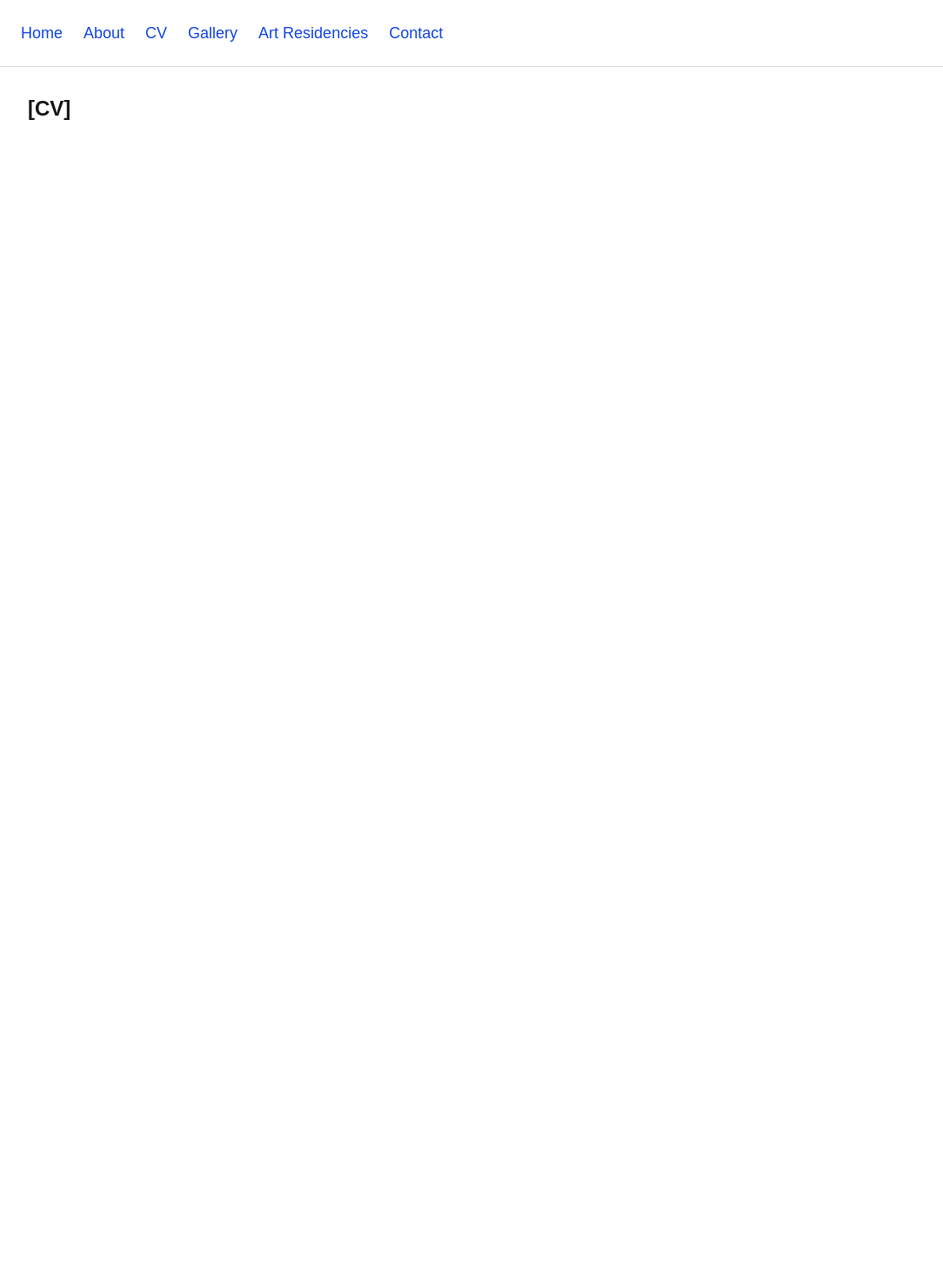
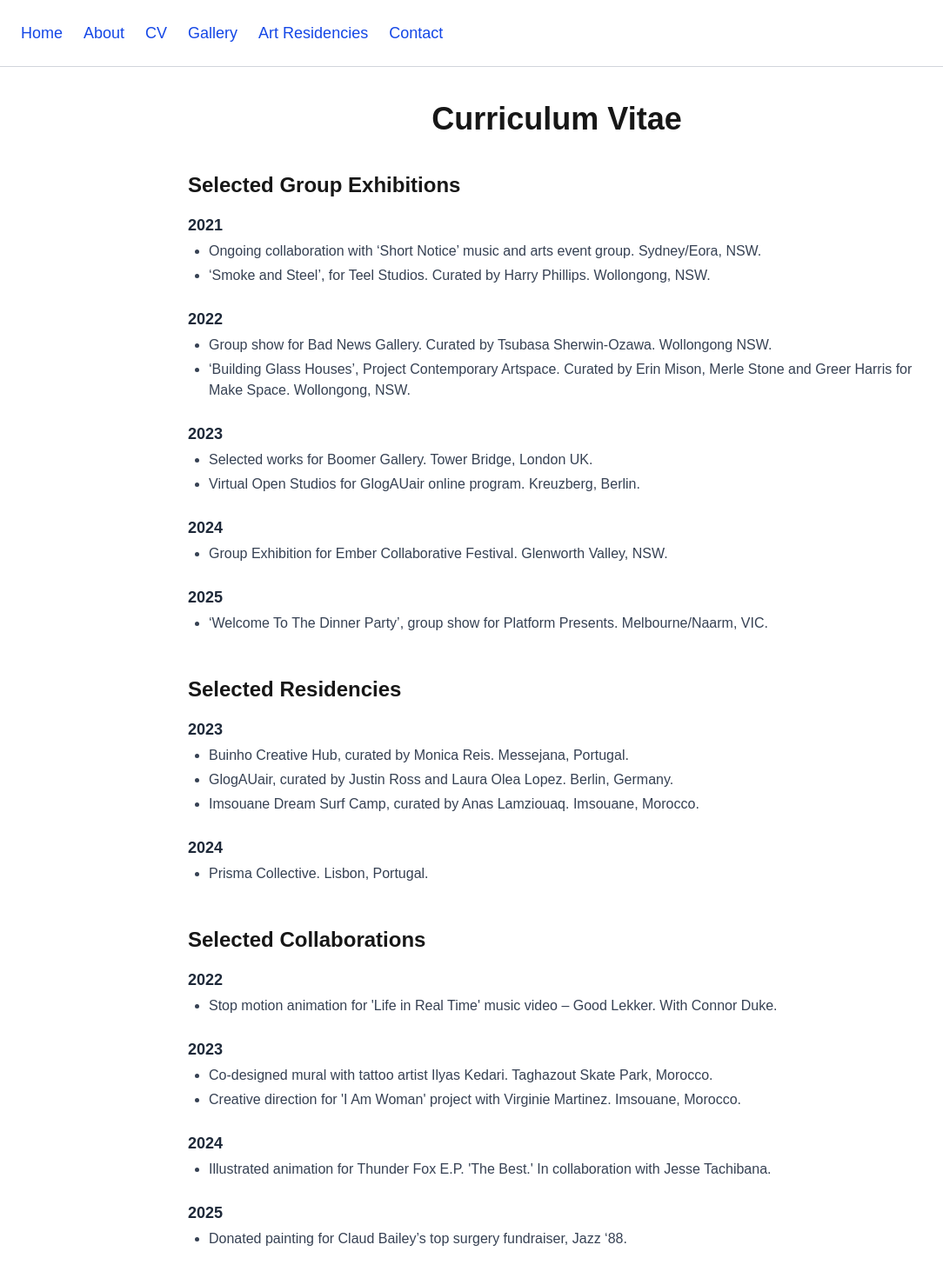
Before and after one commit to annisa-nye/sammi_portfolio, a Next.js app: page /cv in a window 1280 px wide. Shown: the top 1470 px of the page at 87% size, without its empty margins (0-1084 px from the left). Before the commit the page ends 800 px from the top, so only its background shows below. Built offline with nearby package versions, Linux system fonts and the light colour scheme.

Commit message:
added cv section

```diff
--- a/src/app/cv/page.tsx
+++ b/src/app/cv/page.tsx
@@ -1,7 +1,115 @@
-export default function Page() {
+const cv = {
+	exhibitions: [
+		{
+			year: 2021,
+			items: [
+				'Ongoing collaboration with ‘Short Notice’ music and arts event group. Sydney/Eora, NSW.',
+				'‘Smoke and Steel’, for Teel Studios. Curated by Harry Phillips. Wollongong, NSW.',
+			],
+		},
+		{
+			year: 2022,
+			items: [
+				'Group show for Bad News Gallery. Curated by Tsubasa Sherwin-Ozawa. Wollongong NSW.',
+				'‘Building Glass Houses’, Project Contemporary Artspace. Curated by Erin Mison, Merle Stone and Greer Harris for Make Space. Wollongong, NSW.',
+			],
+		},
+		{
+			year: 2023,
+			items: [
+				'Selected works for Boomer Gallery. Tower Bridge, London UK.',
+				'Virtual Open Studios for GlogAUair online program. Kreuzberg, Berlin.',
+			],
+		},
+		{
+			year: 2024,
+			items: [
+				'Group Exhibition for Ember Collaborative Festival. Glenworth Valley, NSW.',
+			],
+		},
+		{
+			year: 2025,
+			items: [
+				'‘Welcome To The Dinner Party’, group show for Platform Presents. Melbourne/Naarm, VIC.',
+			],
+		},
+	],
+	residencies: [
+		{
+			year: 2023,
+			items: [
+				'Buinho Creative Hub, curated by Monica Reis. Messejana, Portugal.',
+				'GlogAUair, curated by Justin Ross and Laura Olea Lopez. Berlin, Germany.',
+				'Imsouane Dream Surf Camp, curated by Anas Lamziouaq. Imsouane, Morocco.',
+			],
+		},
+		{
+			year: 2024,
+			items: ['Prisma Collective. Lisbon, Portugal.'],
+		},
+	],
+	collaborations: [
+		{
+			year: 2022,
+			items: [
+				"Stop motion animation for 'Life in Real Time' music video – Good Lekker. With Connor Duke.",
+			],
+		},
+		{
+			year: 2023,
+			items: [
+				'Co-designed mural with tattoo artist Ilyas Kedari. Taghazout Skate Park, Morocco.',
+				"Creative direction for 'I Am Woman' project with Virginie Martinez. Imsouane, Morocco.",
+			],
+		},
+		{
+			year: 2024,
+			items: [
+				"Illustrated animation for Thunder Fox E.P. 'The Best.' In collaboration with Jesse Tachibana.",
+			],
+		},
+		{
+			year: 2025,
+			items: [
+				'Donated painting for Claud Bailey’s top surgery fundraiser, Jazz ‘88.',
+			],
+		},
+	],
+};
+
+export default function CVPage() {
 	return (
-		<main className='p-8'>
-			<h1 className='text-2xl font-bold'>[CV]</h1>
+		<main className='max-w-4xl mx-auto px-6 py-10'>
+			<h1 className='text-4xl font-bold mb-10 text-center'>Curriculum Vitae</h1>
+			<CVSection title='Selected Group Exhibitions' data={cv.exhibitions} />
+			<CVSection title='Selected Residencies' data={cv.residencies} />
+			<CVSection title='Selected Collaborations' data={cv.collaborations} />
 		</main>
 	);
 }
+
+function CVSection({
+	title,
+	data,
+}: {
+	title: string;
+	data: { year: number; items: string[] }[];
+}) {
+	return (
+		<section className='mb-12'>
+			<h2 className='text-2xl font-semibold mb-4'>{title}</h2>
+			<ul className='space-y-6'>
+				{data.map(({ year, items }) => (
+					<li key={year}>
+						<h3 className='text-lg font-bold mb-1 text-gray-800'>{year}</h3>
+						<ul className='list-disc pl-6 text-gray-700 space-y-1'>
+							{items.map((item, i) => (
+								<li key={i}>{item}</li>
+							))}
+						</ul>
+					</li>
+				))}
+			</ul>
+		</section>
+	);
+}
```
